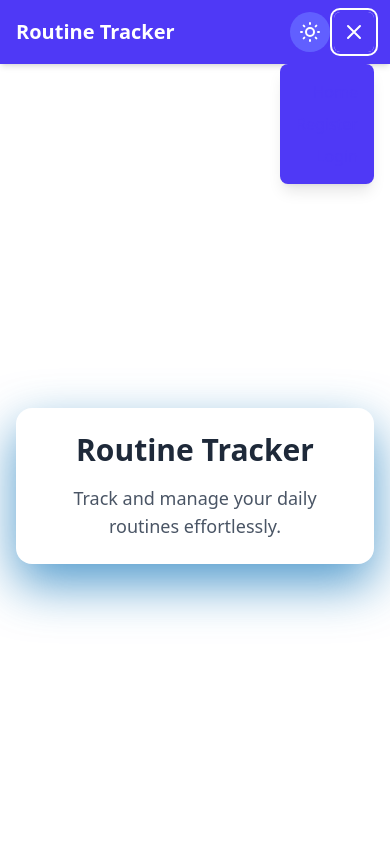
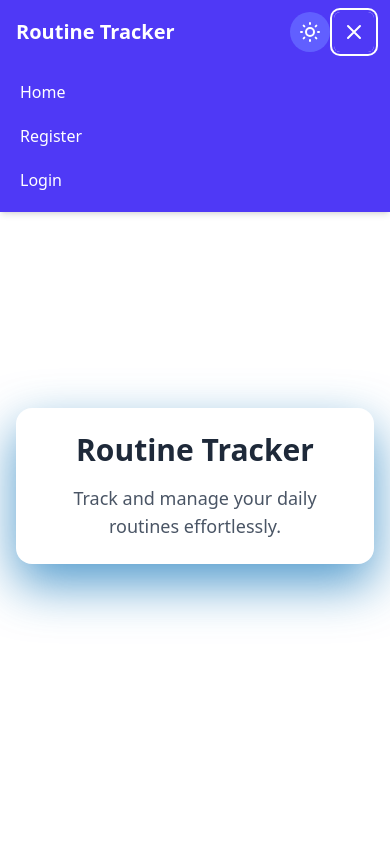
Before and after one commit to devrajoshi/DailyActivitiesTracker, a React (Vite) app in the folder frontend/: page / in a window 390 px wide. Both pictures are taken after a click on the button "Open main menu". Shown: the top 844 px of the page. Built offline with nearby package versions, Linux system fonts and the light colour scheme.

Commit message:
Refactor Navbar mobile menu styles for improved accessibility and consistency

```diff
--- a/frontend/src/components/Navbar.jsx
+++ b/frontend/src/components/Navbar.jsx
@@ -217,46 +217,44 @@ const Navbar = () => {
       </div>
 
       {/* Mobile Menu */}
-      <div
-        className={`${
-          isMenuOpen ? "block" : "hidden"
-        } md:hidden fixed top-16 right-4 z-50 bg-indigo-600 dark:bg-gray-800 p-4 rounded-lg shadow-lg`}
-      >
-        <div className="flex flex-col items-end space-y-2 bg-indigo-600 ">
+      <div className={`${isMenuOpen ? "block" : "hidden"} md:hidden`}>
+        <div className="px-2 pt-2 pb-3 space-y-1 sm:px-3">
           {isAuthenticated() ? (
             <>
               <Link
                 to="/activities"
-                className="bg-indigo-600 text-indigo-600 hover:text-indigo-700 dark:text-gray-100 dark:hover:text-gray-300"
+                className="text-white block hover:bg-indigo-700 px-3 py-2 rounded-md text-base font-medium dark:text-gray-100 dark:hover:bg-gray-700"
               >
                 Activities
               </Link>
               <Link
                 to="/history"
-                className="text-indigo-600 hover:text-indigo-700 dark:text-gray-100 dark:hover:text-gray-300"
+                className="text-white block hover:bg-indigo-700 px-3 py-2 rounded-md text-base font-medium dark:text-gray-100 dark:hover:bg-gray-700"
               >
                 History
               </Link>
               {/* Logout Button for Mobile Menu */}
-              <LogoutModal onLogout={handleLogout} isMobile={true} />
+              {isAuthenticated() && (
+                <LogoutModal onLogout={handleLogout} isMobile={true} />
+              )}
             </>
           ) : (
             <>
               <Link
                 to="/"
-                className="text-indigo-600 hover:text-indigo-700 dark:text-gray-100 dark:hover:text-gray-300"
+                className="text-white block hover:bg-indigo-700 px-3 py-2 rounded-md text-base font-medium dark:text-gray-100 dark:hover:bg-gray-700"
               >
                 Home
               </Link>
               <Link
                 to="/register"
-                className="text-indigo-600 hover:text-indigo-700 dark:text-gray-100 dark:hover:text-gray-300"
+                className="text-white block hover:bg-indigo-700 px-3 py-2 rounded-md text-base font-medium dark:text-gray-100 dark:hover:bg-gray-700"
               >
                 Register
               </Link>
               <Link
                 to="/login"
-                className="text-indigo-600 hover:text-indigo-700 dark:text-gray-100 dark:hover:text-gray-300"
+                className="text-white block hover:bg-indigo-700 px-3 py-2 rounded-md text-base font-medium dark:text-gray-100 dark:hover:bg-gray-700"
               >
                 Login
               </Link>
```
